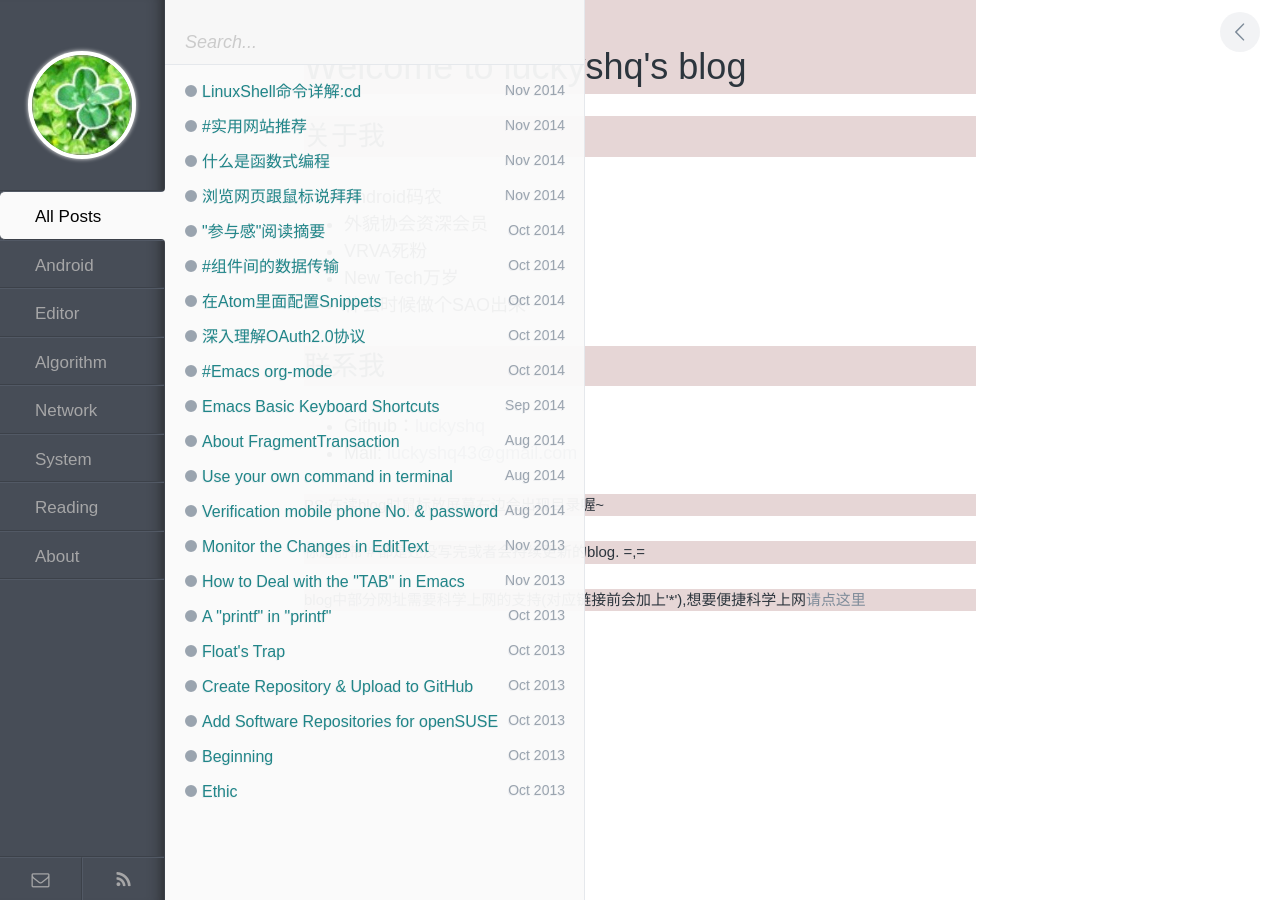
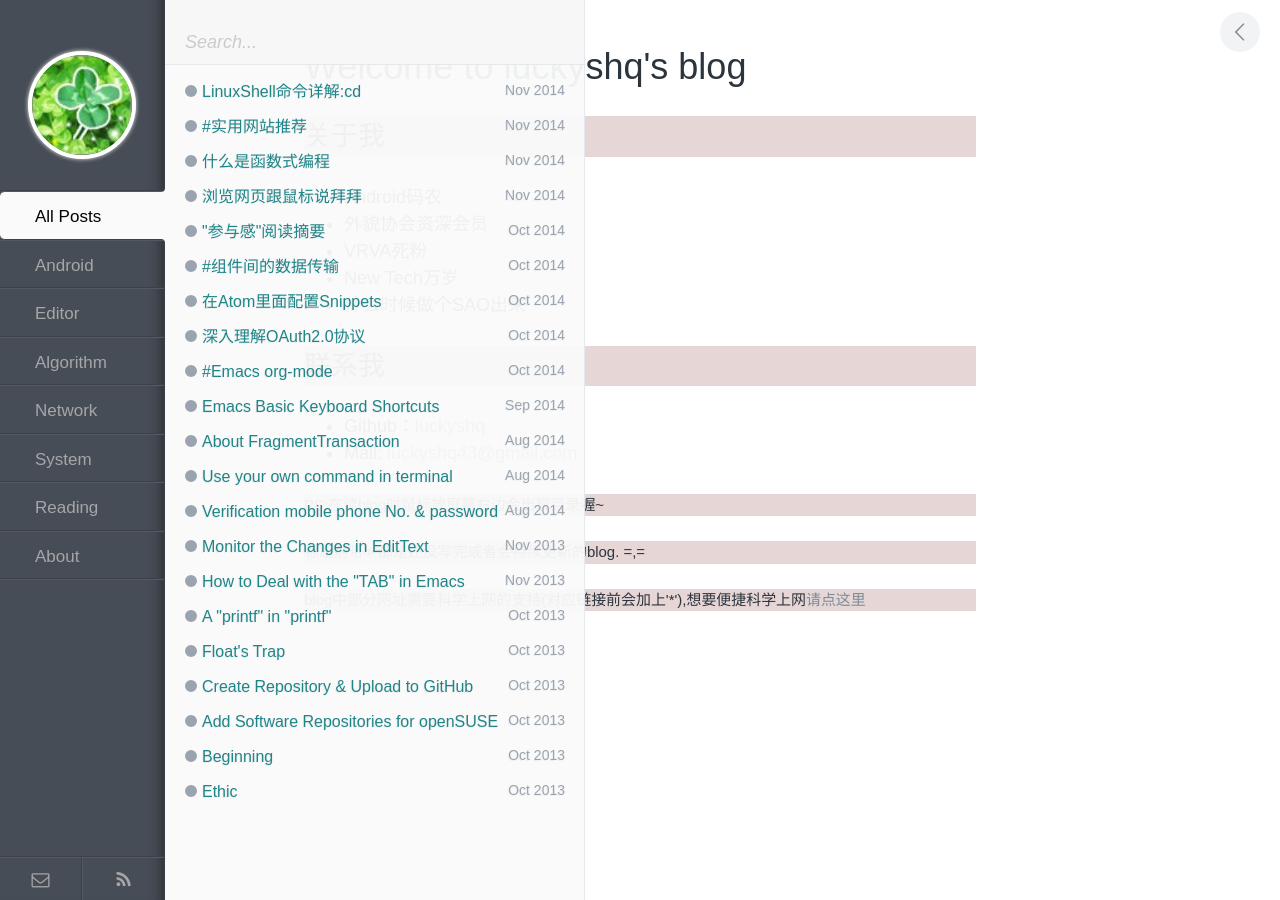
Before and after one commit to luckyshq/luckyshq.github.io, a Jekyll site: the page built from index.html, in a window 1280 px wide. Built offline with Jekyll 4.4.1, drawn with Linux system fonts in a browser that asks for light colours.

Commit message:
[update]将PostTitle背景设为白色.

```diff
--- a/assets/css/style.css
+++ b/assets/css/style.css
@@ -395,13 +395,14 @@ a {
 
 h1, h2, h3, h4, h5, h6 {
   font-weight: 400;
-  background: #e6d6d6;
+  background-color: #e6d6d6;
 }
 
 #post__title {
   margin: 0;
   padding-top: 1.1em;
-  font-size: 2em; }
+  font-size: 2em;
+  background: white;  }
 
 #post__content > p, #post__content > ul, #post__content > ol {
   margin-top: 1.5em;
```
